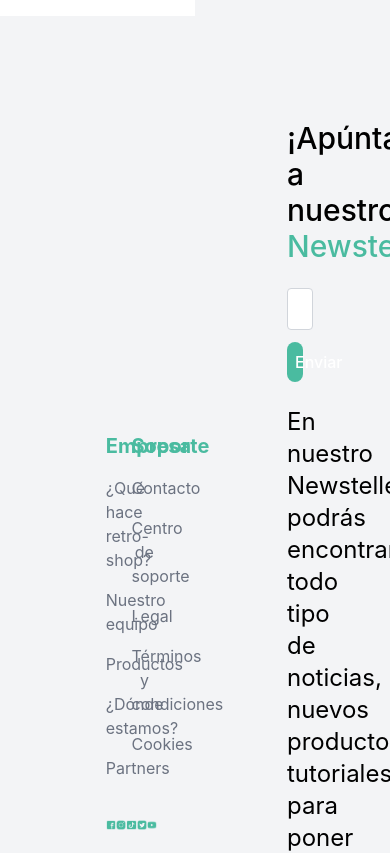
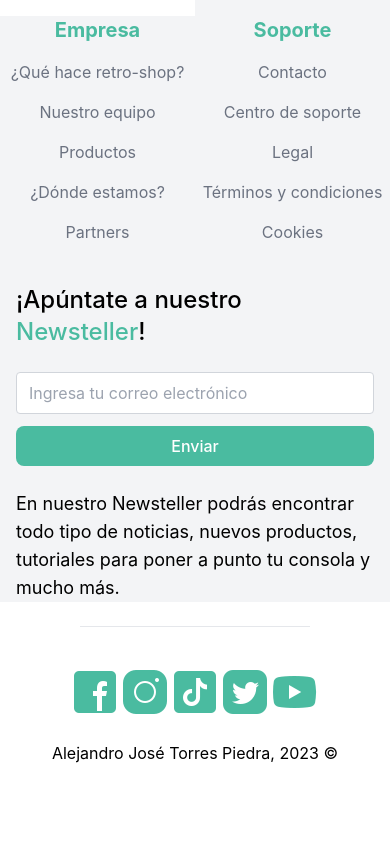
Before and after one commit to onemorecooder/retro_shop, a React (Create React App) app: page / in a window 390 px wide. Shown: the part 3880-4733 px from the top of the page. After the commit the page ends 4661 px from the top, so only its background shows below. Built offline with nearby package versions, Linux system fonts and the light colour scheme.

Commit message:
adding new features

```diff
--- a/src/Components/Footer.js
+++ b/src/Components/Footer.js
@@ -1,8 +1,10 @@
 import React from "react";
+import SocialMedia from "../Components/SocialMedia";
 
 function Footer() {
   return (
     <div className="text-center py-4 bottom-0 w-full">
+      <SocialMedia />
       <p>Alejandro José Torres Piedra, 2023 ©</p>
     </div>
   );
--- a/src/Components/Links.js
+++ b/src/Components/Links.js
@@ -1,15 +1,14 @@
 import React from "react";
 import { motion } from "framer-motion";
 import linksData from "../data/linksData.json";
-import SocialMedia from "../Components/SocialMedia";
 
 function Links() {
   return (
     <div className="bg-gray-100">
-      <div className="grid grid-cols-2 gap-6 items-center p-20">
-        <div className="flex justify-center items-center mt-16">
-          <div className="w-1/2 flex flex-wrap">
-            <div className="w-1/2 text-center">
+      <div className="lg:grid lg:grid-cols-2 lg:gap-6 lg:items-center lg:p-20">
+        <div className="flex justify-center items-center">
+          <div className="lg:grid lg:grid-cols-2 lg:gap-6 w-full lg:w-1/2 flex flex-wrap">
+            <div className="w-1/2 text-center lg:w-full">
               <h1 className="mb-4 text-xl text-turquesa font-bold">Empresa</h1>
               {linksData.links.slice(0, 5).map((link) => (
                 <a
@@ -21,7 +20,7 @@ function Links() {
                 </a>
               ))}
             </div>
-            <div className="w-1/2 text-center">
+            <div className="w-1/2 text-center lg:w-full">
               <h1 className="mb-4 text-xl text-turquesa font-bold">Soporte</h1>
               {linksData.links.slice(5, 10).map((link) => (
                 <a
@@ -33,11 +32,10 @@ function Links() {
                 </a>
               ))}
             </div>
-            <SocialMedia />
           </div>
         </div>
-        <div className="mx-20">
-          <h1 className="text-3xl font-medium my-6">
+        <div className="mx-4 lg:mx-20">
+          <h1 className="text-2xl lg:text-3xl font-medium my-6">
             ¡Apúntate a nuestro{" "}
             <label className="text-turquesa">Newsteller</label>!
           </h1>
@@ -59,7 +57,7 @@ function Links() {
             >
               Enviar
             </motion.button>
-            <h2 className="text-2xl my-6">
+            <h2 className="text-lg lg:text-2xl my-6">
               En nuestro Newsteller podrás encontrar todo tipo de noticias,
               nuevos productos, tutoriales para poner a punto tu consola y mucho
               más.
--- a/src/Components/SocialMedia.js
+++ b/src/Components/SocialMedia.js
@@ -1,22 +1,32 @@
 import React from "react";
 import { motion } from "framer-motion";
 
-import facebook from '../Images/icons/facebook.png';
-import instagram from '../Images/icons/instagram.png';
-import tiktok from '../Images/icons/tiktok.png';
-import twitter from '../Images/icons/twitter.png';
-import youtube from '../Images/icons/youtube.png';
+import facebook from "../Images/icons/facebook.png";
+import instagram from "../Images/icons/instagram.png";
+import tiktok from "../Images/icons/tiktok.png";
+import twitter from "../Images/icons/twitter.png";
+import youtube from "../Images/icons/youtube.png";
 
 function SocialMedia() {
-    return (
-        <div className="flex m-auto mt-6">
-            <motion.a whileTap={{ scale: 0.9 }} whileHover={{ scale: 1.1 }} href="a"><img src={facebook} alt="facebook"></img></motion.a>
-            <motion.a whileTap={{ scale: 0.9 }} whileHover={{ scale: 1.1 }} href="a"><img src={instagram} alt="instagram"></img></motion.a>
-            <motion.a whileTap={{ scale: 0.9 }} whileHover={{ scale: 1.1 }} href="a"><img src={tiktok} alt="tiktok"></img></motion.a>
-            <motion.a whileTap={{ scale: 0.9 }} whileHover={{ scale: 1.1 }} href="a"><img src={twitter} alt="twitter"></img></motion.a>
-            <motion.a whileTap={{ scale: 0.9 }} whileHover={{ scale: 1.1 }} href="a"><img src={youtube} alt="youtube"></img></motion.a>
-        </div>
-    );
+  return (
+    <div className="flex m-auto my-6 w-fit">
+      <motion.a whileTap={{ scale: 0.9 }} whileHover={{ scale: 1.1 }} href="a">
+        <img src={facebook} alt="facebook"></img>
+      </motion.a>
+      <motion.a whileTap={{ scale: 0.9 }} whileHover={{ scale: 1.1 }} href="a">
+        <img src={instagram} alt="instagram"></img>
+      </motion.a>
+      <motion.a whileTap={{ scale: 0.9 }} whileHover={{ scale: 1.1 }} href="a">
+        <img src={tiktok} alt="tiktok"></img>
+      </motion.a>
+      <motion.a whileTap={{ scale: 0.9 }} whileHover={{ scale: 1.1 }} href="a">
+        <img src={twitter} alt="twitter"></img>
+      </motion.a>
+      <motion.a whileTap={{ scale: 0.9 }} whileHover={{ scale: 1.1 }} href="a">
+        <img src={youtube} alt="youtube"></img>
+      </motion.a>
+    </div>
+  );
 }
 
 export default SocialMedia;
```
